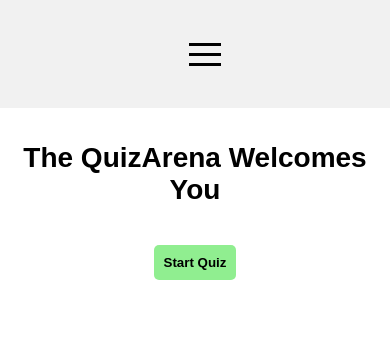
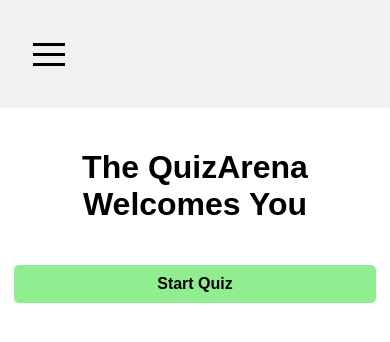
Before and after one commit to kowshikaravind/Quiz-App, a React (Vite) app: page /Home in a window 390 px wide. Shown: the top 342 px of the page. Built offline with nearby package versions, Linux system fonts and the light colour scheme; no server answers.

Commit message:
UI update

```diff
--- a/src/index.css
+++ b/src/index.css
@@ -337,94 +337,94 @@ body.dark .about-us-container { background-color: #1e1e1e; }
 }
 
 @media (max-width: 768px) {
-  .main-content {
-    margin-left: 0;
-    padding: 15px;
-    font-size: 14px;
-    text-align: center;
+  .header {
+    position: relative;
+    width: 100vw;
+    height: auto;
+    flex-direction: row;
+    justify-content: space-between;
+    align-items: flex-start;
+    padding: 10px 5px;
+    gap: 10px;
+    z-index: 1000;
   }
-
-  .setting-container {
-    margin-left: 0;
-    width: 90%;
-    min-height: auto;
-    padding: 15px;
+  .header-top, .header-bottom {
+    flex-direction: column;
+    gap: 10px;
+    margin-top: 0;
+    width: auto;
+  }
+  .welcome-user {
+    font-size: 1rem;
+    margin: 0 0 8px 0;
+    text-align: left;
+  }
+  .main-content, .setting-container, .quiz-container, .outer-box-app, .user-container, .Login-container, .daily-challenge-box {
     margin: 10px auto;
-    display: flex;
-    flex-direction: column;
-    gap: 15px;
+    padding: 10px;
+    width: 98vw;
+    min-width: 0;
+    max-width: 100vw;
+    box-sizing: border-box;
   }
-
-  .profile-container,
-  .theme-container {
+  .profile-container, .theme-container {
+    padding: 8px;
+    gap: 8px;
+    font-size: 13px;
+    width: 100%;
+  }
+  .profile-img {
+    width: 28px;
+    height: 28px;
+  }
+  .profile-btn, .theme-btn {
+    font-size: 13px;
+    padding: 5px 8px;
+  }
+  .head-btn {
+    width: 100%;
     padding: 10px;
-    gap: 10px;
+    font-size: 0.95rem;
+    border-radius: 7px;
+  }
+  .question-box {
+    width: 100%;
+    padding: 10px;
+    font-size: 15px;
+  }
+  .options, .category-group {
+    gap: 7px;
+  }
+  .option, .category-group label {
+    padding: 8px;
     font-size: 14px;
   }
-
-  .profile-img {
-    width: 30px;
-    height: 30px;
+  .user-input, .login-email, .login-password {
+    width: 90vw;
+    min-width: 0;
+    max-width: 100vw;
   }
-
-  .profile-btn,
-  .theme-btn {
-    font-size: 14px;
-    padding: 6px 10px;
+  .user-next-btn, .login-button, .start-btn, .start-button {
+    width: 100%;
+    padding: 10px;
+    font-size: 1rem;
   }
-
+  .result-box {
+    width: 95vw;
+    padding: 10px;
+    font-size: 15px;
+  }
+  .count-down {
+    width: 120px;
+    height: 120px;
+  }
+  .count {
+    font-size: 40px;
+  }
   .hamberger-menu-content {
-    position: fixed;
-    top: 0;
-    left: 0;
-    width: 70%;
-    height: 100vh;
-    background: #f4f4f4;
-    padding: 20px;
-    z-index: 999;
-    overflow-y: auto;
-    transition: transform 0.3s ease-in-out;
-  }
-
-  .head-btn {
-    width: 100%;
-    padding: 12px;
-    font-size: 1rem;
-    border-radius: 8px;
-  }
-
-  .welcome-user {
-    font-size: 1.1rem;
-    margin-bottom: 12px;
-  }
-
-  .quiz-container,
-  .outer-box-app,
-  .user-container,
-  .Login-container,
-  .daily-challenge-box {
-    width: 90%;
-    margin: 10px auto;
-    padding: 15px;
-  }
-
-  .header {
-    position: relative;
-    width: 100%;
-    height: auto;
-    flex-direction: column;
-    justify-content: space-between;
+    width: 80vw;
+    min-width: 0;
+    max-width: 100vw;
     padding: 10px;
   }
-
-  .header-top,
-  .header-bottom {
-    flex-direction: column;
-    flex-wrap: wrap;
-    gap: 10px;
-  }
-
-  .question-box {
-    width: 100%;
-  }
 }
```
